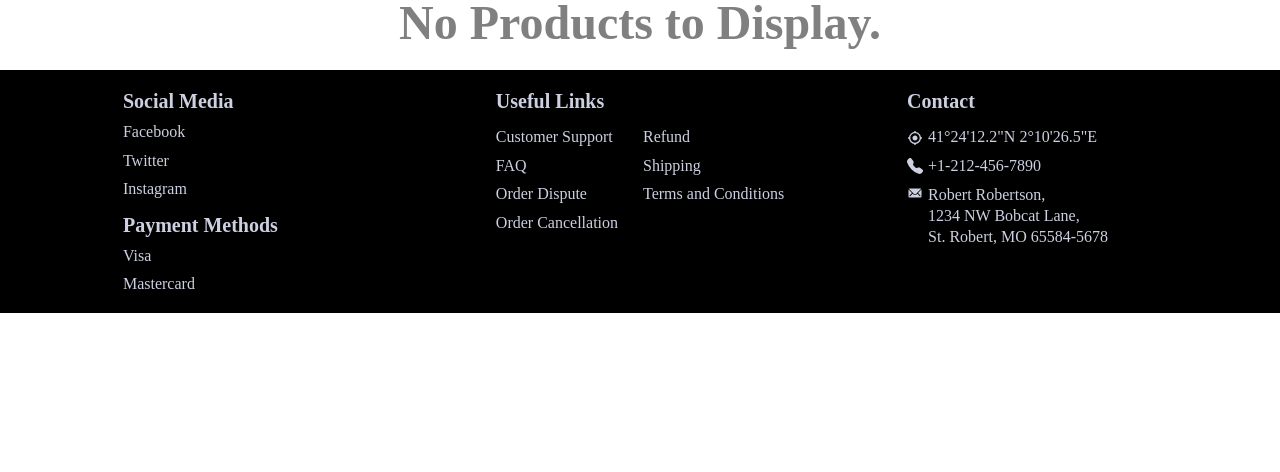
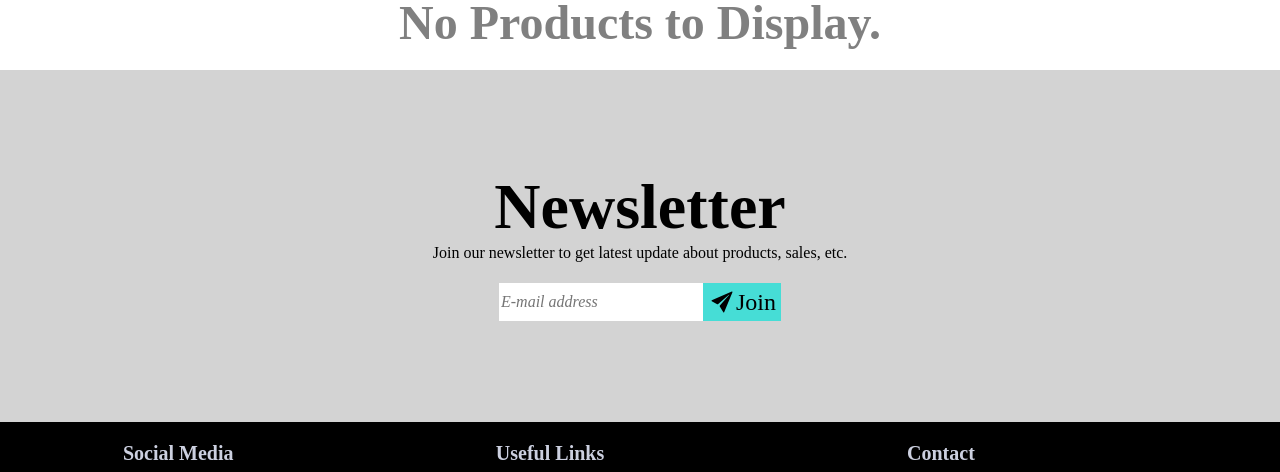
Before and after one commit to Skitsouprenup/shopper-app-mern-stack, a React app in the folder client-react/: page / in a window 1280 px wide. Shown: the part 1923-2395 px from the top of the page. Before the commit the page ends 2236 px from the top, so only its background shows below. Built offline with nearby package versions, Linux system fonts and the light colour scheme.

Commit message:
refactor

```diff
--- a/client-react/src/components/container/Home.tsx
+++ b/client-react/src/components/container/Home.tsx
@@ -9,11 +9,9 @@ import Footer from './Footer';
 
 import { Outlet } from 'react-router-dom';
 import { SearchItemContext } from '../../scripts/appcontext';
-import { useAppSelector } from '../../scripts/redux/hooks';
 
 const Home = () => {
   const[searchItem, setSearchItem] = useState<string>('');
-  const{ isLoggedIn } = useAppSelector((state) => state.user);
 
   return (
     <main>
@@ -24,9 +22,7 @@ const Home = () => {
           <Outlet />
         </SearchItemContext.Provider>
       </div>
-      {
-        isLoggedIn && <Newsletter />
-      }
+      <Newsletter />
       <Footer />
     </main>
   );
```
